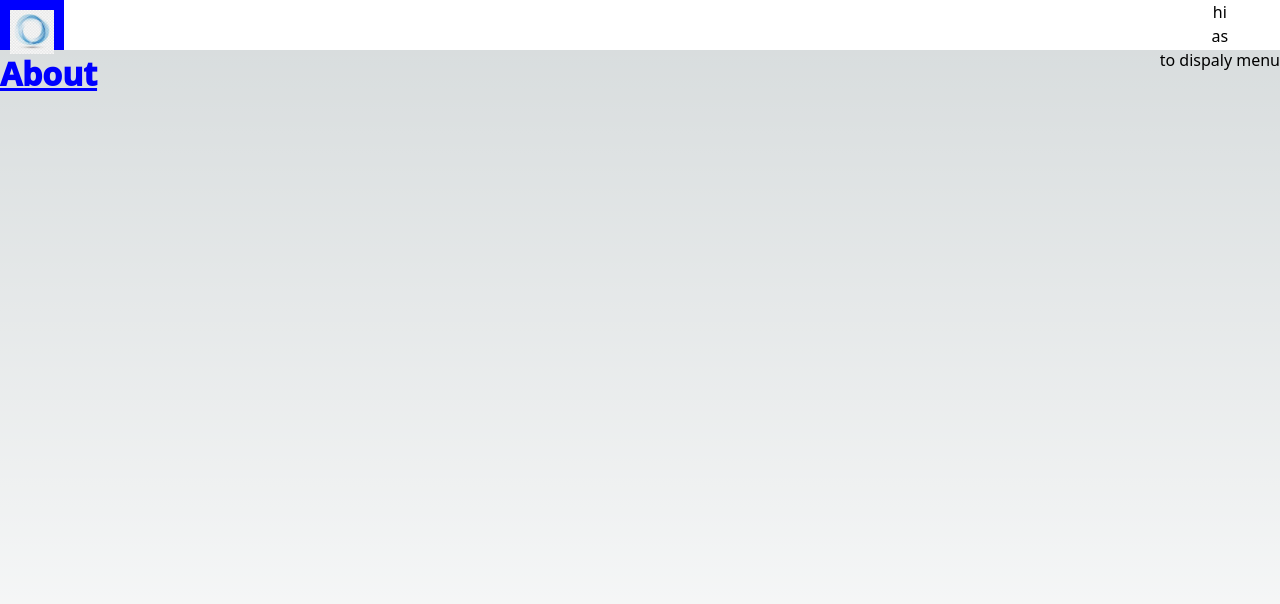
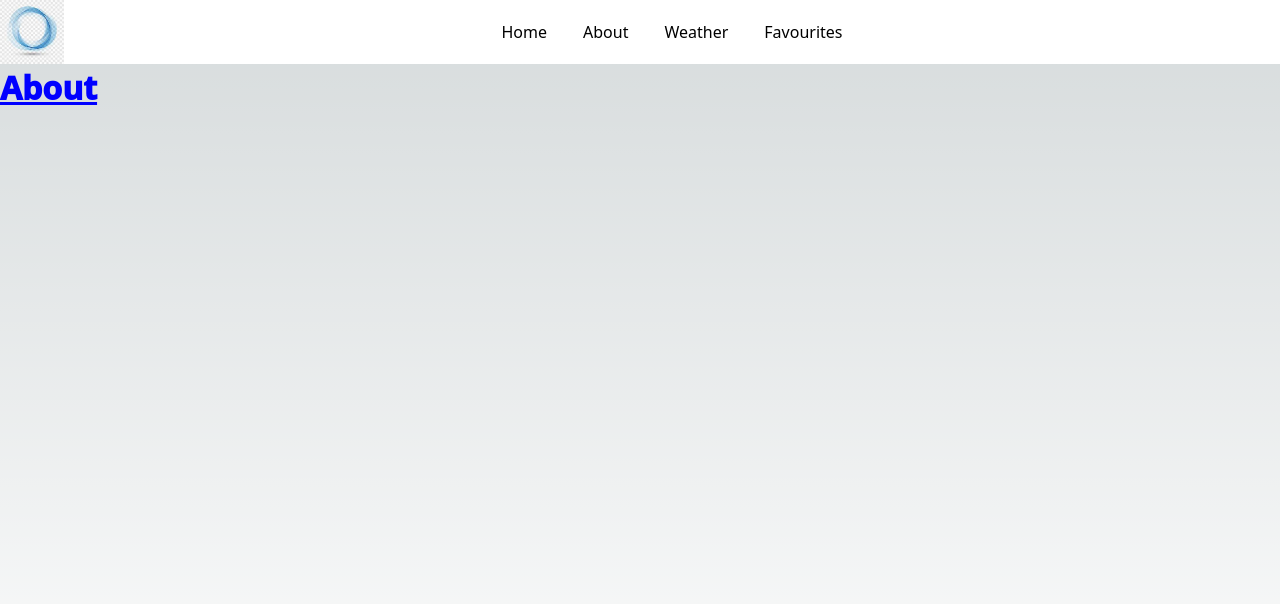
Before and after one commit to wen-git-acc/Weather-App, a Next.js app: page /testing in a window 1280 px wide. Shown: the top 604 px of the page. Built offline with nearby package versions, Linux system fonts and the light colour scheme.

Commit message:
Refined menu bar with tailwind

```diff
--- a/src/components/navbar/navbar.tsx
+++ b/src/components/navbar/navbar.tsx
@@ -1,12 +1,15 @@
+import { menuList } from './navbarMenuConfig';
 import NavbarLogo from './navbarlogo';
+import Navlink from './navlink';
 import styled from 'styled-components';
 
 const LogoDiv = styled.div`
   height: 100%;
-  width: 5%;
+  width: 64px;
   margin: 0px;
   padding: 10px;
-  display: inline-block
+  display: inline-block;
+  position: relative;
   padding: 10px;
   text-align: center;
   justify-content: center;
@@ -16,7 +19,7 @@ const LogoDiv = styled.div`
 
 const ParentDiv = styled.div`
   background-color: white;
-  height: 50px;
+  height: 64px;
   display: flex;
   justify-content: space-between;
   flex-direction: row;
@@ -25,6 +28,14 @@ const ParentDiv = styled.div`
 `;
 
 const ListDiv = styled.div`
+  height: 100%;
+  text-align: center;
+  justify-content: center;
+  align-item: center;
+`;
+
+const RightDiv = styled.div`
+  height: 100%;
   text-align: center;
   justify-content: center;
   align-item: center;
@@ -38,12 +49,9 @@ export default function Navbar() {
           <NavbarLogo />
         </LogoDiv>
         <ListDiv>
-          <ul>
-            <li>hi</li>
-            <li>as</li>
-          </ul>
-          <div>to dispaly menu</div>
+          <Navlink menu={menuList} />
         </ListDiv>
+        <RightDiv></RightDiv>
       </ParentDiv>
     </nav>
   );
--- /dev/null
+++ b/src/components/navbar/navbarMenuConfig.ts
@@ -0,0 +1,57 @@
+import { submenu, menuItem } from './navbarTypeConfig';
+
+const favouritesSubMenu: submenu[] = [
+  {
+    headerName: 'Location',
+    submenuList: [
+      {
+        name: 'Malaysia',
+        link: '/',
+      },
+      {
+        name: 'Malaysia',
+        link: '/',
+      },
+    ],
+  },
+  {
+    headerName: 'Weather',
+    submenuList: [
+      {
+        name: 'Malaysia',
+        link: '/',
+      },
+      {
+        name: 'Malaysia',
+        link: '/',
+      },
+    ],
+  },
+];
+
+export const menuList: menuItem[] = [
+  {
+    name: 'Home',
+    subMenu: false,
+    link: '/',
+    subLink: [],
+  },
+  {
+    name: 'About',
+    subMenu: false,
+    link: '/about',
+    subLink: [],
+  },
+  {
+    name: 'Weather',
+    subMenu: false,
+    link: '/weather',
+    subLink: [],
+  },
+  {
+    name: 'Favourites',
+    subMenu: true,
+    link: '',
+    subLink: favouritesSubMenu,
+  },
+];
--- /dev/null
+++ b/src/components/navbar/navbarTypeConfig.ts
@@ -0,0 +1,18 @@
+export type menuList = [];
+
+export type submenuItem = {
+  name: string;
+  link: string;
+};
+
+export type submenu = {
+  headerName: string;
+  submenuList: submenuItem[];
+};
+
+export type menuItem = {
+  name: string;
+  subMenu: boolean;
+  link: string;
+  subLink: submenu[];
+};
--- a/src/components/navbar/navbarlogo.tsx
+++ b/src/components/navbar/navbarlogo.tsx
@@ -2,5 +2,5 @@ import Image from 'next/image';
 import mypic from './dummylogo.jpg';
 
 export default function NavbarLogo() {
-  return <Image src={mypic} alt="Logo for nav bar" width={100} />;
+  return <Image src={mypic} alt="Logo for nav bar" fill object-fit />;
 }
--- /dev/null
+++ b/src/components/navbar/navlink.tsx
@@ -0,0 +1,44 @@
+import { menuList } from './navbarMenuConfig';
+import styled from 'styled-components';
+import Link from 'next/link';
+type menuitemType = typeof menuList;
+
+type PropsType = {
+  menu: menuitemType;
+};
+
+const Button = styled.button``;
+
+export default function Navlink({ menu }: PropsType) {
+  return (
+    <ul className="flex gap-5 w-full h-full p-5 items-center">
+      {menu.map((item) => {
+        return (
+          <li className="group relative py-2 px-2 rounded-lg hover:bg-slate-200">
+            {!item.subMenu ? (
+              <Link href={item.link}>{item.name}</Link>
+            ) : (
+              <>
+                <Button>{item.name}</Button>
+                <div className="absolute py-5 invisible group-hover:visible hover:visible">
+                  <div>
+                    <div className="bg-white left-2 absolute py-1 mt-1 h-2 w-2 rotate-45"></div>
+                  </div>
+                  <div className="p-3 mt-2 flex rounded-md bg-white">
+                    {item.subLink.map((subItem) => {
+                      return (
+                        <div>
+                          <h1>{subItem.headerName}</h1>
+                        </div>
+                      );
+                    })}
+                  </div>
+                </div>
+              </>
+            )}
+          </li>
+        );
+      })}
+    </ul>
+  );
+}
```
